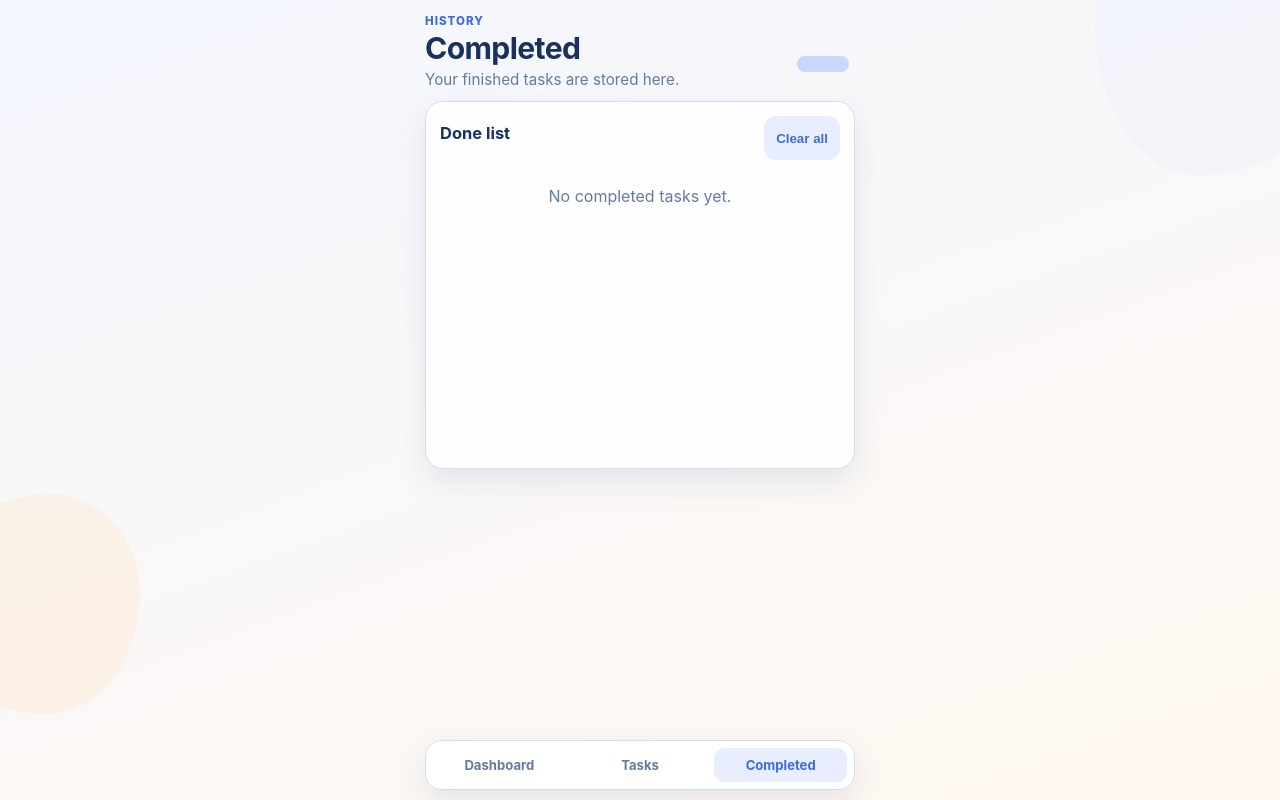
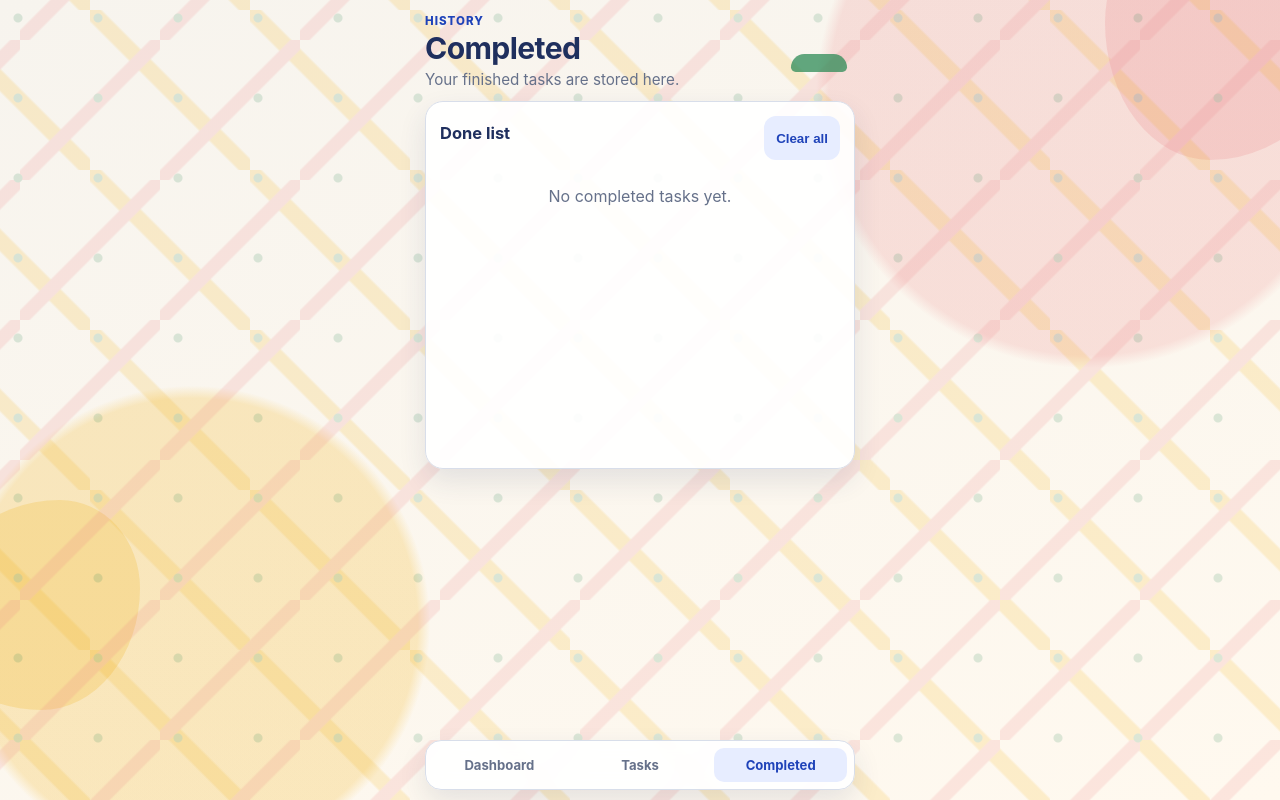
Before and after one commit to danielaivnv/task-tracker, a plain HTML site: page completed.html in a window 1280 px wide. Drawn offline with Linux system fonts and the light colour scheme.

Commit message:
меняю цвета и фон (опять)

```diff
--- a/app.js
+++ b/app.js
@@ -2,11 +2,11 @@ const STORAGE_KEY = "focus-tasks-v2";
 const THEME_KEY = "focus-theme-v1";
 const TYPE_STORAGE_KEY = "focus-task-types-v1";
 
-const TYPE_COLORS = ["#3A6EF6", "#3D93A3", "#EE9A53", "#8A78C9", "#B56A6A", "#4BBA84"];
+const TYPE_COLORS = ["#1F43B9", "#E85B0C", "#F1AD0A", "#2E8B57", "#EA7F82", "#5FA8C7"];
 const DEFAULT_TYPES = [
-  { id: "type-personal", name: "Personal", color: "#3A6EF6" },
-  { id: "type-work", name: "Work", color: "#3D93A3" },
-  { id: "type-home", name: "Home", color: "#EE9A53" }
+  { id: "type-personal", name: "Personal", color: "#1F43B9" },
+  { id: "type-work", name: "Work", color: "#E85B0C" },
+  { id: "type-home", name: "Home", color: "#2E8B57" }
 ];
 const THEMES = [
   { id: "light", label: "Light" },
--- a/styles.css
+++ b/styles.css
@@ -1,46 +1,46 @@
 :root {
-  --bg-1: #f4f7ff;
-  --bg-2: #fff8f0;
-  --shape-a: #dfe9ff;
-  --shape-b: #ffdcb2;
-  --shape-c: #a8c3ff;
+  --bg-1: #f7f4ee;
+  --bg-2: #fff9ef;
+  --shape-a: #ea7f82;
+  --shape-b: #f1ad0a;
+  --shape-c: #2e8b57;
   --surface: rgba(255, 255, 255, 0.92);
-  --surface-soft: #f2f6ff;
-  --text: #1b315d;
-  --muted: #667b9d;
-  --accent: #3d6ce0;
-  --accent-soft: #e8eeff;
-  --danger: #d35f5f;
-  --border: #d3deef;
+  --surface-soft: #f6f8fb;
+  --text: #1f2f5e;
+  --muted: #66718a;
+  --accent: #1f43b9;
+  --accent-soft: #e7edff;
+  --danger: #d95842;
+  --border: #d8deea;
   --ok: #31a66a;
   --nav-bg: rgba(255, 255, 255, 0.94);
   --chip-bg: #ffffff;
   --task-bg: rgba(255, 255, 255, 0.97);
   --control-bg: #ffffff;
-  --danger-soft: #ffeae6;
-  --shadow: 0 12px 30px rgba(43, 65, 106, 0.11);
+  --danger-soft: #ffe9e1;
+  --shadow: 0 12px 28px rgba(39, 54, 96, 0.11);
 }
 
 body[data-theme="dark"] {
-  --bg-1: #0e1526;
-  --bg-2: #111d34;
-  --shape-a: #24395f;
-  --shape-b: #2d4f7e;
-  --shape-c: #f3a75a;
-  --surface: rgba(21, 33, 56, 0.92);
-  --surface-soft: #182949;
-  --text: #e8eefc;
-  --muted: #a4b4d3;
-  --accent: #7ea5ff;
-  --accent-soft: #233a64;
-  --danger: #ff8b80;
-  --border: #335079;
-  --ok: #4bc58e;
-  --nav-bg: rgba(13, 22, 38, 0.96);
-  --chip-bg: #192b4a;
-  --task-bg: rgba(22, 36, 60, 0.98);
-  --control-bg: #14243f;
-  --danger-soft: #442933;
+  --bg-1: #0d1730;
+  --bg-2: #14213a;
+  --shape-a: #ea7f82;
+  --shape-b: #f1ad0a;
+  --shape-c: #5fa8c7;
+  --surface: rgba(23, 34, 59, 0.92);
+  --surface-soft: #1b2a48;
+  --text: #eaf0ff;
+  --muted: #a8b3c8;
+  --accent: #6e90ff;
+  --accent-soft: #273a69;
+  --danger: #ff8f73;
+  --border: #344c73;
+  --ok: #4fbe8d;
+  --nav-bg: rgba(16, 25, 43, 0.96);
+  --chip-bg: #1a2c4b;
+  --task-bg: rgba(23, 35, 58, 0.98);
+  --control-bg: #162540;
+  --danger-soft: #4a2a2b;
   --shadow: 0 14px 36px rgba(0, 0, 0, 0.4);
 }
 
@@ -61,7 +61,10 @@ body {
   position: relative;
   overflow-x: hidden;
   -webkit-text-size-adjust: 100%;
-  background: linear-gradient(160deg, var(--bg-1), var(--bg-2));
+  background:
+    radial-gradient(circle at 85% 12%, color-mix(in srgb, var(--shape-a) 20%, transparent) 0 20%, transparent 21%),
+    radial-gradient(circle at 15% 78%, color-mix(in srgb, var(--shape-b) 22%, transparent) 0 18%, transparent 19%),
+    linear-gradient(160deg, var(--bg-1), var(--bg-2));
   padding: calc(env(safe-area-inset-top, 0px) + 14px) 14px calc(env(safe-area-inset-bottom, 0px) + 92px);
 }
 
@@ -71,25 +74,25 @@ body::after {
   position: fixed;
   z-index: 0;
   pointer-events: none;
-  opacity: 0.24;
+  opacity: 0.2;
 }
 
 body::before {
-  width: 270px;
-  height: 270px;
-  top: -95px;
-  right: -85px;
+  width: 250px;
+  height: 250px;
+  top: -90px;
+  right: -75px;
   background: var(--shape-a);
-  border-radius: 44% 56% 62% 38% / 45% 40% 60% 55%;
+  border-radius: 40% 60% 58% 42% / 45% 36% 64% 55%;
 }
 
 body::after {
-  width: 220px;
-  height: 220px;
-  bottom: 86px;
-  left: -80px;
+  width: 210px;
+  height: 210px;
+  bottom: 90px;
+  left: -70px;
   background: var(--shape-b);
-  border-radius: 60% 40% 43% 57% / 54% 46% 54% 46%;
+  border-radius: 62% 38% 47% 53% / 58% 42% 58% 42%;
 }
 
 .app-shell,
@@ -103,6 +106,21 @@ body::after {
   margin: 0 auto;
 }
 
+.app-shell::before {
+  content: "";
+  position: fixed;
+  inset: 0;
+  pointer-events: none;
+  z-index: -1;
+  opacity: 0.16;
+  background-image:
+    radial-gradient(circle at 18px 18px, var(--shape-c) 0 4px, transparent 5px),
+    linear-gradient(135deg, transparent 0 46%, var(--shape-a) 47% 53%, transparent 54%),
+    linear-gradient(45deg, transparent 0 46%, var(--shape-b) 47% 53%, transparent 54%);
+  background-size: 80px 80px, 140px 140px, 160px 160px;
+  background-position: 0 0, 20px 40px, 90px 10px;
+}
+
 .topbar {
   position: relative;
 }
@@ -110,13 +128,13 @@ body::after {
 .topbar::after {
   content: "";
   position: absolute;
-  right: 6px;
-  top: 42px;
-  width: 52px;
-  height: 16px;
+  right: 8px;
+  top: 40px;
+  width: 56px;
+  height: 18px;
   background: var(--shape-c);
-  border-radius: 999px;
-  opacity: 0.6;
+  border-radius: 28px 28px 10px 10px;
+  opacity: 0.75;
 }
 
 .topbar h1 {
```
